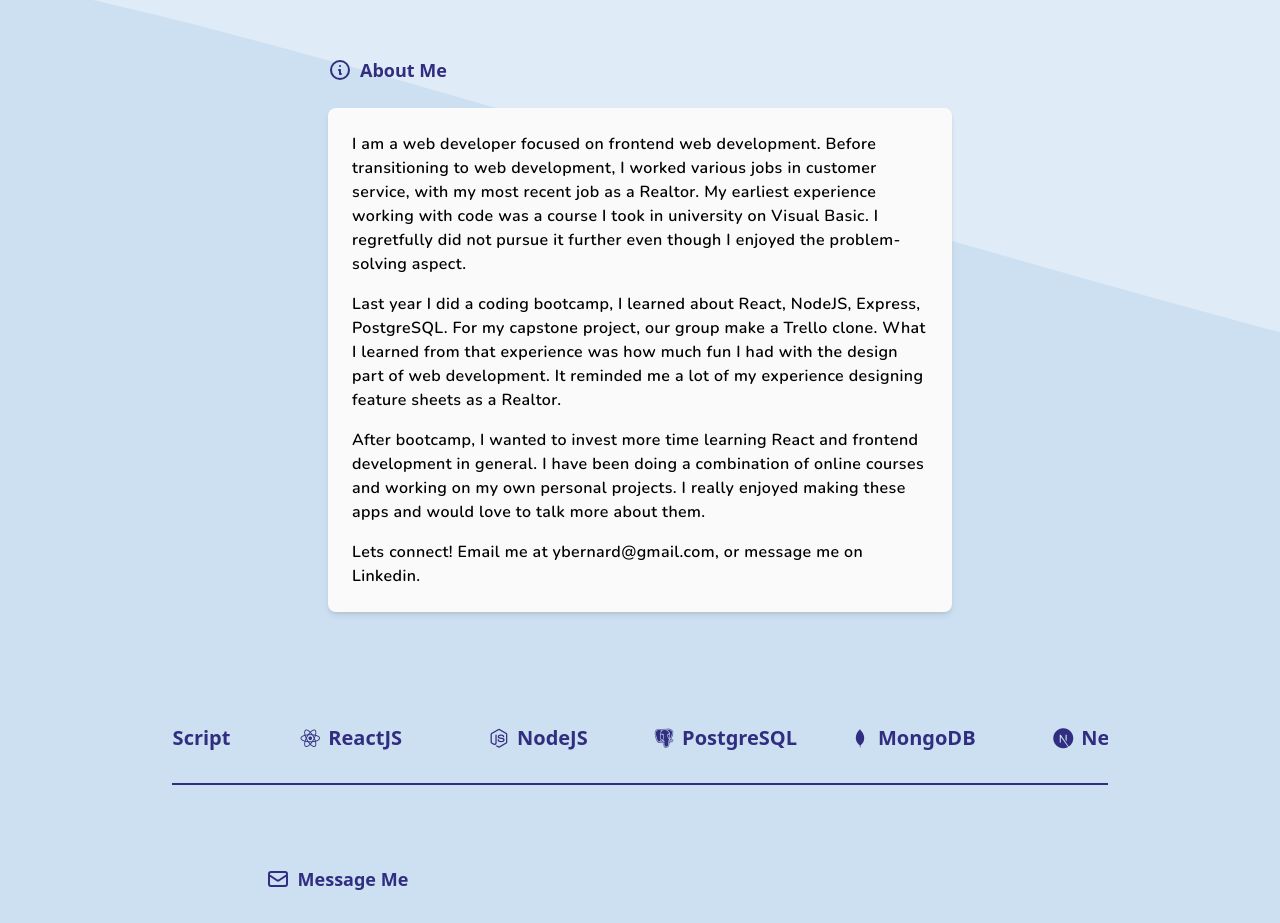
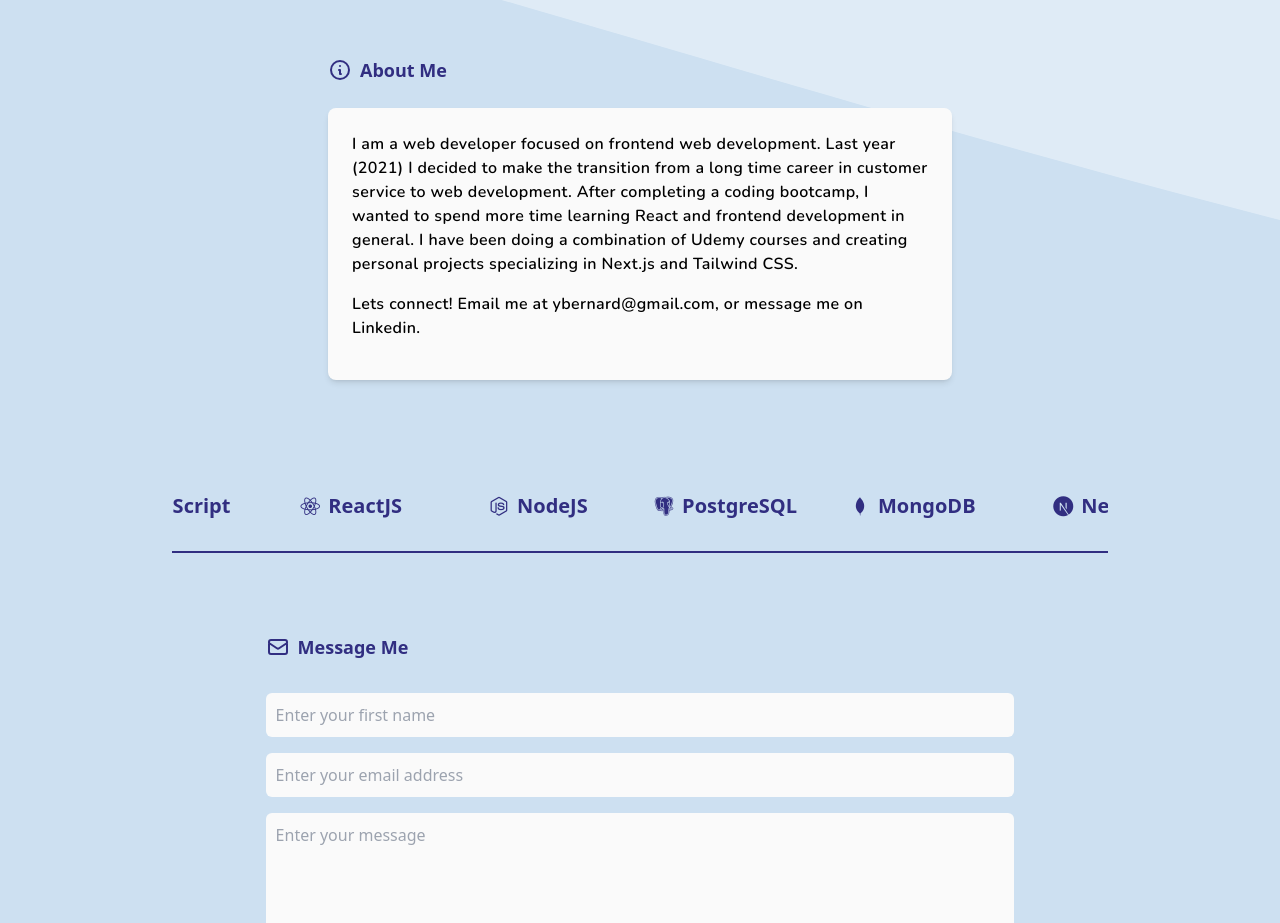
Before and after one commit to WebDevBernard/Portfolio, a Next.js app: page / in a window 1280 px wide. Shown: the part 1320-2243 px from the top of the page. Built offline with nearby package versions, Linux system fonts and the light colour scheme; a web font is replaced by a local one; what tailwindcss-neumorphism would draw is missing.

Commit message:
fixed img vis in firefox while loading

```diff
--- a/components/Hero.tsx
+++ b/components/Hero.tsx
@@ -65,7 +65,7 @@ const Hero: FC<{
             <Image
               className="indent-[100%] whitespace-nowrap overflow-hidden"
               src="/docs/programming-animate.svg"
-              alt="programmer guy"
+              alt="hero image"
               layout="fill"
               objectFit="contain"
               loading="eager"
--- a/data/about-data.ts
+++ b/data/about-data.ts
@@ -1,9 +1,5 @@
 export const aboutData: string[] = [
-  "I am a web developer focused on frontend web development.  Before transitioning to web development, I worked various jobs in customer service, with my most recent job as a Realtor.  My earliest experience working with code was a course I took in university on Visual Basic.   I regretfully did not pursue it further even though I enjoyed the problem-solving aspect.",
-
-  "Last year I did a coding bootcamp, I learned about React, NodeJS, Express, PostgreSQL.  For my capstone project, our group make a Trello clone.  What I learned from that experience was how much fun I had with the design part of web development.  It reminded me a lot of my experience designing feature sheets as a Realtor.",
-
-  "After bootcamp, I wanted to invest more time learning React and frontend development in general.  I have been doing a combination of online courses and working on my own personal projects.  I really enjoyed making these apps and would love to talk more about them.",
+  "I am a web developer focused on frontend web development.  Last year (2021) I decided to make the transition from a long time career in customer service to web development.  After completing a coding bootcamp, I wanted to spend more time learning React and frontend development in general.  I have been doing a combination of Udemy courses and creating personal projects specializing in Next.js and Tailwind CSS.",
 
   "Lets connect!  Email me at ybernard@gmail.com, or message me on Linkedin.",
 ];
--- a/styles/globals.css
+++ b/styles/globals.css
@@ -1,6 +1,10 @@
 @tailwind base;
 @tailwind components;
 @tailwind utilities;
+
+img:-moz-loading {
+  visibility: hidden;
+}
 
 .btn-primary {
   @apply text-white bg-indigo-400 hover:bg-indigo-500 rounded-md text-sm text-center tracking-widest select-none px-6 py-3 uppercase  whitespace-nowrap duration-300 ease-out shadow-sm font-sans block;
```
